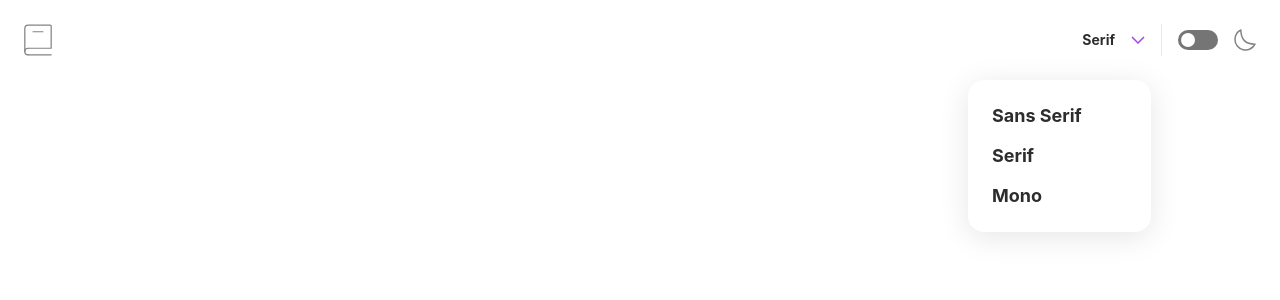
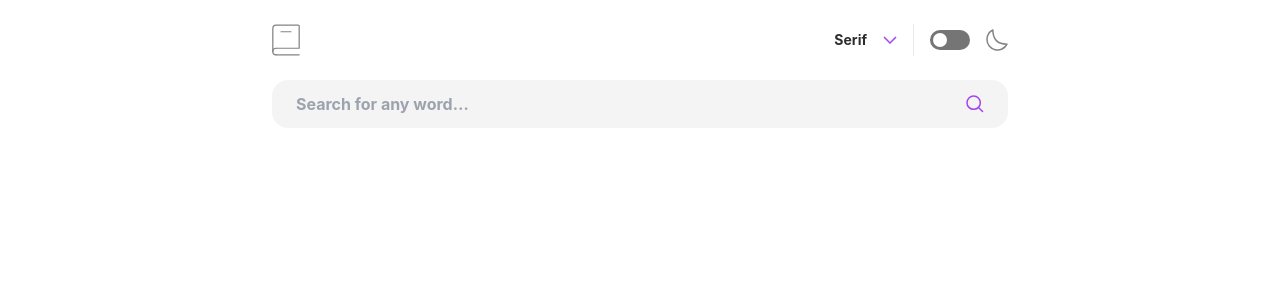
Before and after one commit to achiewe/dictionary-web-app, a React (Vite) app: page / in a window 1280 px wide. Shown: the top 300 px of the page. Built offline with nearby package versions, Linux system fonts and the light colour scheme.

Commit message:
finish input component and add some to change color when input toggle switch

```diff
--- a/src/App.tsx
+++ b/src/App.tsx
@@ -1,5 +1,6 @@
 import { useState } from "react";
 import HeaderComponent from "./components/Header/HeaderComponent";
+import InputComponent from "./components/InputComponent";
 
 export default function App() {
   const [changeInput, setChangeInput] = useState<boolean>(true);
@@ -7,12 +8,13 @@ export default function App() {
     <div
       className={`${
         changeInput ? "bg-[#FFFFFF]" : "bg-[#050505]"
-      } w-full min-h-screen flex-col justify-center items-center px-[24px] pt-[24px] pb-[84px]`}
+      } w-full min-h-screen flex-col flex justify-start items-center px-[24px] pt-[24px] pb-[84px]`}
     >
       <HeaderComponent
         changeInput={changeInput}
         setChangeInput={setChangeInput}
       />
+      <InputComponent changeInput={changeInput} />
     </div>
   );
 }
--- a/src/components/Header/FontMenu.tsx
+++ b/src/components/Header/FontMenu.tsx
@@ -16,21 +16,21 @@ const FontMenu = ({ changeInput, font, setFont }: Props): JSX.Element => {
       <h3
         className={`text-[18px] ${
           changeInput ? "text-[#2D2D2D]" : "text-[#FFFFFF]"
-        } leading-[24px] font-bold cursor-pointer`}
+        } leading-[24px] font-bold cursor-pointer hover:text-[#A445ED]`}
       >
         Sans Serif
       </h3>
       <h3
         className={`text-[18px] ${
           changeInput ? "text-[#2D2D2D]" : "text-[#FFFFFF]"
-        } leading-[24px] font-bold cursor-pointer`}
+        } leading-[24px] font-bold cursor-pointer hover:text-[#A445ED]`}
       >
         Serif
       </h3>
       <h3
         className={`text-[18px] ${
           changeInput ? "text-[#2D2D2D]" : "text-[#FFFFFF]"
-        } leading-[24px] font-bold cursor-pointer`}
+        } leading-[24px] font-bold cursor-pointer hover:text-[#A445ED]`}
       >
         Mono
       </h3>
--- a/src/components/Header/HeaderComponent.tsx
+++ b/src/components/Header/HeaderComponent.tsx
@@ -17,12 +17,12 @@ const HeaderComponent = ({
   const HandleClick = () => {
     setChangeInput(!changeInput);
   };
-  const [font, setFont] = useState<boolean>(true);
+  const [font, setFont] = useState<boolean>(false);
   const ClickFont = () => {
     setFont(!font);
   };
   return (
-    <div className="w-full flex flex-row justify-between items-center">
+    <div className="w-full flex flex-row justify-between items-center mb-[24px] max-w-[736px]">
       <img
         className="w-[28.05px] h-[32px]"
         src={logoDictionary}
--- a/src/components/Header/InputComponent.tsx
+++ b/src/components/Header/InputComponent.tsx
@@ -0,0 +1 @@
+const InputCompoent;
--- /dev/null
+++ b/src/components/InputComponent.tsx
@@ -0,0 +1,31 @@
+import { ProfilerProps } from "react";
+import SearchSvg from "../images/icon-search.svg";
+
+interface Props {
+  changeInput: boolean;
+}
+
+const InputComponent = ({ changeInput }: Props): JSX.Element => {
+  return (
+    <div className="w-full flex flex-col justify-center items-center gap-[23px]  ">
+      <div
+        className={`w-full flex flex-row py-[16px] px-[24px] ${
+          changeInput ? "bg-[#F4F4F4]" : "bg-[#1F1F1F]"
+        } justify-between items-center rounded-[16px] h-[48px] max-w-[736px]`}
+      >
+        <input
+          className={`${
+            changeInput ? "bg-[#F4F4F4]" : "bg-[#1F1F1F]"
+          } rounded-none outline-none text[16px] ${
+            changeInput ? "text-[#2D2D2D]" : "text-[#FFFFFF]"
+          } leading-[20.48px] font-bold`}
+          type="text"
+          placeholder="Search for any word…"
+        />
+        <img src={SearchSvg} alt="search svg" />
+      </div>
+    </div>
+  );
+};
+
+export default InputComponent;
```
